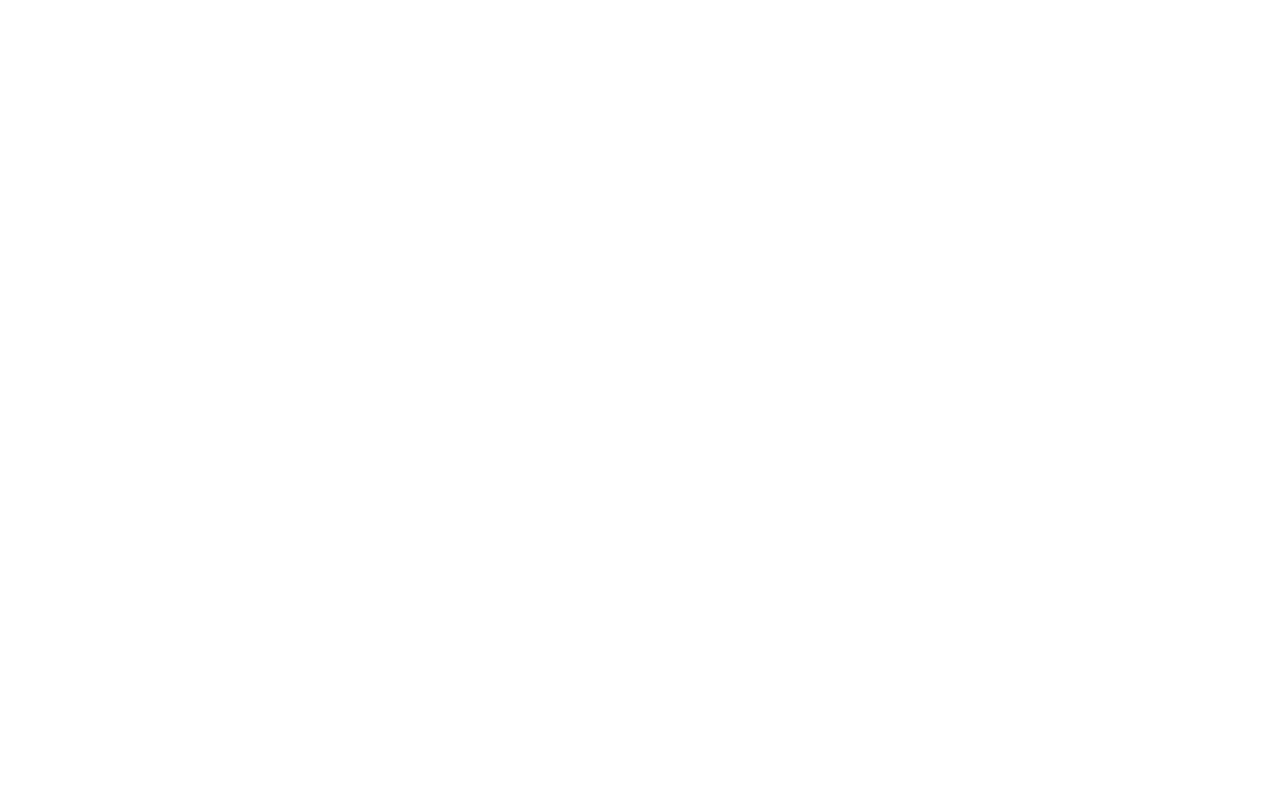
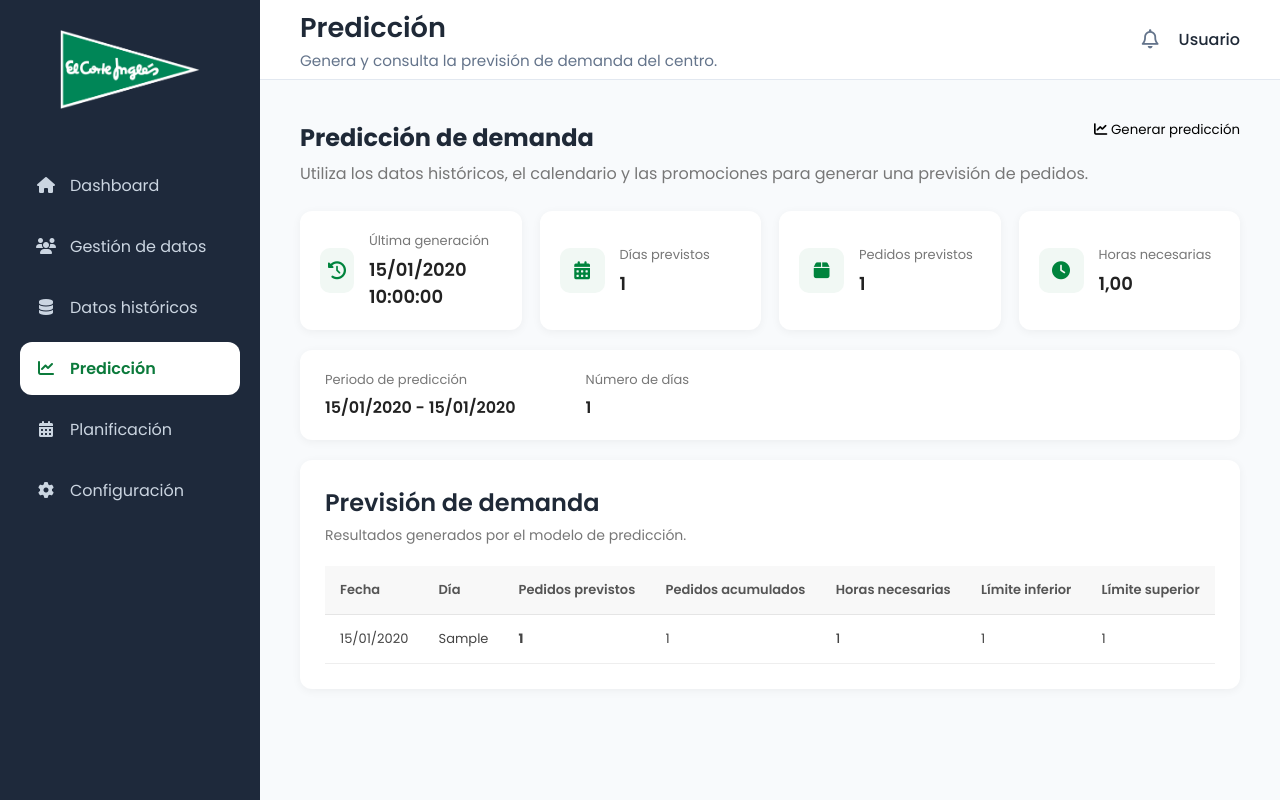
Before and after one commit to mortellss/Reto-EMPLEA-El-Corte-Ingles, a Flask app: page /prediccion in a window 1280 px wide. Before the commit the page is empty. Run offline with Flask 3, Linux system fonts and the light colour scheme; tables that the repository leaves empty hold one stand-in row (values such as "Sample post").

Commit message:
Actualización

```diff
--- a/interfaz/backend/app.py
+++ b/interfaz/backend/app.py
@@ -12,10 +12,39 @@
 # DASHBOARD
 # ------------------------
 
-@app.route("/")
+@app.route("/dashboard")
 def dashboard():
-    return render_template("dashboard.html")
-
+    trabajadores = pd.read_sql("""
+        SELECT COUNT(*) AS total
+        FROM trabajador
+        WHERE activo = 1
+    """, engine).iloc[0]["total"]
+
+    pedidos = pd.read_sql("""
+        SELECT SUM(total_pedidos) AS total
+        FROM pedidohistorico
+        WHERE id_centro = 1
+    """, engine).iloc[0]["total"]
+
+    ultima_prediccion = pd.read_sql("""
+        SELECT MAX(fecha_generacion) AS fecha
+        FROM prediccion
+        WHERE id_centro = 1
+    """, engine).iloc[0]["fecha"]
+
+    ultima_planificacion = pd.read_sql("""
+        SELECT MAX(fecha_generacion) AS fecha
+        FROM planificacion
+        WHERE id_centro = 1
+    """, engine).iloc[0]["fecha"]
+
+    return render_template(
+        "dashboard.html",
+        trabajadores=int(trabajadores or 0),
+        pedidos=int(pedidos or 0),
+        ultima_prediccion=ultima_prediccion,
+        ultima_planificacion=ultima_planificacion
+    )
 
 # ------------------------
 # GESTIÓN DE DATOS
@@ -2231,9 +2260,95 @@
 # ------------------------
 # PREDICCIÓN
 # ------------------------
+
 @app.route("/prediccion")
 def prediccion():
     return render_template("prediccion.html")
+
+@app.route("/api/prediccion")
+def api_prediccion():
+    try:
+        df = pd.read_sql("""
+            SELECT
+                id_prediccion,
+                fecha,
+                dia_semana,
+                pedidos_previstos,
+                pedidos_acumulados,
+                horas_necesarias,
+                limite_inferior,
+                limite_superior,
+                fecha_generacion,
+                id_centro
+            FROM prediccion
+            WHERE id_centro = 1
+            ORDER BY fecha
+        """, engine)
+
+        df = df.astype(object).where(pd.notna(df), None)
+
+        datos = df.to_dict(orient="records")
+
+        for fila in datos:
+            if fila.get("fecha") is not None:
+                fila["fecha"] = fila["fecha"].strftime("%Y-%m-%d")
+
+            if fila.get("fecha_generacion") is not None:
+                fila["fecha_generacion"] = fila["fecha_generacion"].strftime("%Y-%m-%d %H:%M:%S")
+
+        return jsonify(datos)
+
+    except Exception as e:
+        print("ERROR PREDICCIÓN:", e)
+        return jsonify({
+            "error": "No se han podido cargar las predicciones."
+        }), 500
+
+
+@app.route("/api/prediccion/generar", methods=["POST"])
+def generar_prediccion():
+    try:
+        import subprocess
+        import sys
+        import os
+
+        script = os.path.join(
+            os.path.dirname(__file__),
+            "..",
+            "..",
+            "FASE_1_modelo",
+            "entrenamiento_prophet.py"
+        )
+
+        resultado = subprocess.run(
+            [sys.executable, script],
+            capture_output=True,
+            text=True
+        )
+
+        if resultado.returncode != 0:
+            print("ERROR ENTRENAMIENTO:")
+            print(resultado.stderr)
+
+            return jsonify({
+                "error": "No se ha podido generar la predicción."
+            }), 500
+
+        print("PREDICCIÓN GENERADA:")
+        print(resultado.stdout)
+
+        return jsonify({
+            "ok": True,
+            "mensaje": "Predicción generada correctamente."
+        })
+
+    except Exception as e:
+
+        print("ERROR:", e)
+
+        return jsonify({
+            "error": str(e)
+        }), 500
 # ------------------------
 # PLANIFICACIÓN
 # ------------------------
--- /dev/null
+++ b/interfaz/backend/static/css/prediccion.css
@@ -0,0 +1,177 @@
+/* ============================================================
+   PREDICCIÓN
+============================================================ */
+
+.prediccion-header{
+    display:flex;
+    justify-content:space-between;
+    align-items:flex-start;
+    margin-bottom:25px;
+}
+
+.prediccion-header h2{
+    margin:0 0 6px;
+}
+
+.prediccion-header p{
+    margin:0;
+    color:#777;
+}
+
+.prediccion-resumen{
+    display:grid;
+    grid-template-columns:repeat(4,1fr);
+    gap:18px;
+    margin-bottom:20px;
+}
+
+.prediccion-card{
+    background:white;
+    border-radius:12px;
+    padding:20px;
+    display:flex;
+    align-items:center;
+    gap:15px;
+    box-shadow:0 2px 10px rgba(0,0,0,0.05);
+}
+
+.prediccion-card-icon{
+    width:45px;
+    height:45px;
+    border-radius:10px;
+    display:flex;
+    align-items:center;
+    justify-content:center;
+    background:#f1f8f4;
+    color:#00843d;
+    font-size:18px;
+}
+
+.prediccion-card span{
+    display:block;
+    font-size:13px;
+    color:#777;
+    margin-bottom:5px;
+}
+
+.prediccion-card strong{
+    display:block;
+    font-size:18px;
+    font-weight:600;
+    color:#222;
+}
+
+.prediccion-periodo{
+    background:white;
+    border-radius:12px;
+    padding:20px 25px;
+    margin-bottom:20px;
+    display:flex;
+    gap:70px;
+    box-shadow:0 2px 10px rgba(0,0,0,0.05);
+}
+
+.prediccion-periodo span{
+    display:block;
+    font-size:13px;
+    color:#777;
+    margin-bottom:5px;
+}
+
+.prediccion-periodo strong{
+    font-size:16px;
+    font-weight:600;
+    color:#222;
+}
+
+.prediccion-section{
+    background:white;
+    border-radius:12px;
+    padding:25px;
+    box-shadow:0 2px 10px rgba(0,0,0,0.05);
+}
+
+.prediccion-section .section-header{
+    margin-bottom:20px;
+}
+
+.prediccion-section .section-header h2{
+    margin:0 0 5px;
+}
+
+.prediccion-section .section-header p{
+    margin:0;
+    color:#777;
+    font-size:14px;
+}
+
+.prediccion-table-container{
+    width:100%;
+    overflow-x:auto;
+}
+
+.prediccion-table{
+    width:100%;
+    border-collapse:collapse;
+}
+
+.prediccion-table th{
+    text-align:left;
+    padding:14px 15px;
+    font-size:13px;
+    font-weight:600;
+    color:#555;
+    background:#f8f8f8;
+    border-bottom:1px solid #e5e5e5;
+}
+
+.prediccion-table td{
+    padding:14px 15px;
+    font-size:13px;
+    color:#444;
+    border-bottom:1px solid #eeeeee;
+}
+
+.prediccion-table tbody tr:hover{
+    background:#fafafa;
+}
+
+.prediccion-table td:nth-child(3){
+    font-weight:600;
+}
+
+.prediccion-table td:nth-child(5){
+    font-weight:500;
+}
+
+.prediccion-table .loading-cell{
+    text-align:center;
+    padding:35px;
+    color:#888;
+}
+
+@media(max-width:1100px){
+
+    .prediccion-resumen{
+        grid-template-columns:repeat(2,1fr);
+    }
+
+}
+
+@media(max-width:700px){
+
+    .prediccion-header{
+        flex-direction:column;
+        gap:15px;
+    }
+
+    .prediccion-resumen{
+        grid-template-columns:1fr;
+    }
+
+    .prediccion-periodo{
+        flex-direction:column;
+        gap:15px;
+    }
+
+}
--- /dev/null
+++ b/interfaz/backend/static/js/prediccion.js
@@ -0,0 +1,232 @@
+document.addEventListener("DOMContentLoaded",()=>{
+    let predicciones=[];
+
+    cargarPrediccion();
+    document.getElementById("generarPrediccion").addEventListener("click", generarPrediccion);
+
+    async function cargarPrediccion(){
+
+        try{
+
+            const respuesta=await fetch("/api/prediccion");
+            const datos=await respuesta.json();
+
+            if(!respuesta.ok){
+                throw new Error(
+                    datos.error||
+                    "No se han podido cargar las predicciones."
+                );
+            }
+
+            predicciones=datos;
+
+            mostrarResumen();
+            mostrarPrediccion();
+
+        }catch(error){
+
+            console.error(error);
+
+            const tabla=document.getElementById("tablaPrediccion");
+
+            if(tabla){
+                tabla.innerHTML=`
+                    <tr>
+                        <td colspan="7" class="loading-cell">
+                            No se han podido cargar las predicciones.
+                        </td>
+                    </tr>
+                `;
+            }
+
+        }
+    }
+
+    async function generarPrediccion(){
+
+        const boton=document.getElementById("generarPrediccion");
+
+        try{
+
+            boton.disabled=true;
+            boton.innerHTML='<i class="fa-solid fa-spinner fa-spin"></i> Generando...';
+
+            const respuesta=await fetch("/api/prediccion/generar",{
+                method:"POST"
+            });
+
+            const datos=await respuesta.json();
+
+            if(!respuesta.ok){
+                throw new Error(datos.error||"No se ha podido generar la predicción.");
+            }
+
+            alert("Predicción generada correctamente.");
+
+            await cargarPrediccion();
+
+        }catch(error){
+
+            console.error(error);
+
+            alert("Error al generar la predicción: "+error.message);
+
+        }finally{
+
+            boton.disabled=false;
+            boton.innerHTML='<i class="fa-solid fa-chart-line"></i> Generar predicción';
+
+        }
+    }
+    function mostrarResumen(){
+
+        const dias=document.getElementById("diasPrevistos");
+        const total=document.getElementById("totalPrevisto");
+        const horas=document.getElementById("totalHoras");
+        const ultima=document.getElementById("ultimaGeneracion");
+        const periodo=document.getElementById("periodoPrediccion");
+        const numeroDias=document.getElementById("numeroDias");
+
+        if(!predicciones.length){
+            return;
+        }
+
+        if(dias){
+            dias.textContent=predicciones.length;
+        }
+
+        if(numeroDias){
+            numeroDias.textContent=predicciones.length;
+        }
+
+        const totalPedidos=predicciones.reduce(
+            (suma,p)=>{
+                return suma+(Number(p.pedidos_previstos)||0);
+            },
+            0
+        );
+
+        if(total){
+            total.textContent=totalPedidos.toLocaleString("es-ES");
+        }
+
+        const totalHoras=predicciones.reduce(
+            (suma,p)=>{
+                return suma+(Number(p.horas_necesarias)||0);
+            },
+            0
+        );
+
+        if(horas){
+            horas.textContent=totalHoras.toLocaleString(
+                "es-ES",
+                {
+                    minimumFractionDigits:2,
+                    maximumFractionDigits:2
+                }
+            );
+        }
+
+        const primera=predicciones[0];
+        const ultimaPrediccion=predicciones[predicciones.length-1];
+
+        if(periodo){
+            periodo.textContent=
+                `${formatearFecha(primera.fecha)} - ${formatearFecha(ultimaPrediccion.fecha)}`;
+        }
+
+        if(ultima){
+
+            const fechas=predicciones
+                .map(p=>p.fecha_generacion)
+                .filter(Boolean);
+
+            if(fechas.length){
+                ultima.textContent=formatearFechaHora(fechas[0]);
+            }
+        }
+    }
+
+
+    function mostrarPrediccion(){
+
+        const tabla=document.getElementById("tablaPrediccion");
+
+        if(!tabla){
+            return;
+        }
+
+        if(!predicciones.length){
+
+            tabla.innerHTML=`
+                <tr>
+                    <td colspan="7" class="loading-cell">
+                        No hay predicciones registradas.
+                    </td>
+                </tr>
+            `;
+
+            return;
+        }
+
+        tabla.innerHTML=predicciones.map(p=>`
+
+            <tr>
+
+                <td>${formatearFecha(p.fecha)}</td>
+
+                <td>${p.dia_semana||""}</td>
+
+                <td>
+                    <strong>${p.pedidos_previstos??0}</strong>
+                </td>
+
+                <td>${p.pedidos_acumulados??0}</td>
+
+                <td>${p.horas_necesarias??0}</td>
+
+                <td>${p.limite_inferior??0}</td>
+
+                <td>${p.limite_superior??0}</td>
+
+            </tr>
+
+        `).join("");
+    }
+
+
+    function formatearFecha(fecha){
+
+        if(!fecha){
+            return "";
+        }
+
+        const partes=fecha.split("-");
+
+        if(partes.length!==3){
+            return fecha;
+        }
+
+        return`${partes[2]}/${partes[1]}/${partes[0]}`;
+    }
+
+
+    function formatearFechaHora(fecha){
+
+        if(!fecha){
+            return "";
+        }
+
+        const partes=fecha.split(" ");
+
+        if(partes.length<2){
+            return fecha;
+        }
+
+        const fechaFormateada=formatearFecha(partes[0]);
+
+        return`${fechaFormateada} ${partes[1]}`;
+    }
+
+
+});
--- a/interfaz/backend/templates/prediccion.html
+++ b/interfaz/backend/templates/prediccion.html
@@ -0,0 +1,154 @@
+<!DOCTYPE html>
+<html lang="es">
+<head>
+    <meta charset="UTF-8">
+    <meta name="viewport" content="width=device-width, initial-scale=1.0">
+    <title>EMPLEA | Predicción</title>
+    <link rel="preconnect" href="https://fonts.googleapis.com">
+    <link rel="preconnect" href="https://fonts.gstatic.com" crossorigin>
+    <link href="https://fonts.googleapis.com/css2?family=Poppins:wght@300;400;500;600;700&display=swap" rel="stylesheet">
+    <link rel="stylesheet" href="https://cdnjs.cloudflare.com/ajax/libs/font-awesome/6.7.2/css/all.min.css">
+    <link rel="stylesheet" href="{{ url_for('static', filename='css/style.css') }}">
+    <link rel="stylesheet" href="{{ url_for('static', filename='css/sidebar.css') }}">
+    <link rel="stylesheet" href="{{ url_for('static', filename='css/dashboard.css') }}">
+    <link rel="stylesheet" href="{{ url_for('static', filename='css/prediccion.css') }}">
+</head>
+<body>
+    <aside class="sidebar">
+        <div class="logo">
+            <img src="{{ url_for('static', filename='img/logo.webp') }}" alt="Logo">
+        </div>
+        <nav>
+            <a href="{{ url_for('dashboard') }}">
+                <i class="fa-solid fa-house"></i>
+                <span>Dashboard</span>
+            </a>
+            <a href="{{ url_for('gestion_datos') }}">
+                <i class="fa-solid fa-users"></i>
+                <span>Gestión de datos</span>
+            </a>
+            <a href="{{ url_for('historicos') }}">
+                <i class="fa-solid fa-database"></i>
+                <span>Datos históricos</span>
+            </a>
+            <a href="{{ url_for('prediccion') }}" class="active">
+                <i class="fa-solid fa-chart-line"></i>
+                <span>Predicción</span>
+            </a>
+            <a href="{{ url_for('planificacion') }}">
+                <i class="fa-solid fa-calendar-days"></i>
+                <span>Planificación</span>
+            </a>
+            <a href="{{ url_for('configuracion') }}">
+                <i class="fa-solid fa-gear"></i>
+                <span>Configuración</span>
+            </a>
+        </nav>
+    </aside>
+    <main class="main-content">
+        <header class="topbar">
+            <div>
+                <h2>Predicción</h2>
+                <p>Genera y consulta la previsión de demanda del centro.</p>
+            </div>
+            <div class="user">
+                <button>
+                    <i class="fa-regular fa-bell"></i>
+                </button>
+                <div class="user-info">
+                    <span>Usuario</span>
+                </div>
+            </div>
+        </header>
+        <section class="content">
+            <div class="prediccion-header">
+                <div>
+                    <h2>Predicción de demanda</h2>
+                    <p>Utiliza los datos históricos, el calendario y las promociones para generar una previsión de pedidos.</p>
+                </div>
+                <button type="button" id="generarPrediccion" class="primary-button">
+                    <i class="fa-solid fa-chart-line"></i>
+                    Generar predicción
+                </button>
+            </div>
+            <div class="prediccion-resumen">
+                <div class="prediccion-card">
+                    <div class="prediccion-card-icon">
+                        <i class="fa-solid fa-clock-rotate-left"></i>
+                    </div>
+                    <div>
+                        <span>Última generación</span>
+                        <strong id="ultimaGeneracion">—</strong>
+                    </div>
+                </div>
+                <div class="prediccion-card">
+                    <div class="prediccion-card-icon">
+                        <i class="fa-solid fa-calendar-days"></i>
+                    </div>
+                    <div>
+                        <span>Días previstos</span>
+                        <strong id="diasPrevistos">—</strong>
+                    </div>
+                </div>
+                <div class="prediccion-card">
+                    <div class="prediccion-card-icon">
+                        <i class="fa-solid fa-box"></i>
+                    </div>
+                    <div>
+                        <span>Pedidos previstos</span>
+                        <strong id="totalPrevisto">—</strong>
+                    </div>
+                </div>
+                <div class="prediccion-card">
+                    <div class="prediccion-card-icon">
+                        <i class="fa-solid fa-clock"></i>
+                    </div>
+                    <div>
+                        <span>Horas necesarias</span>
+                        <strong id="totalHoras">—</strong>
+                    </div>
+                </div>
+            </div>
+            <div class="prediccion-periodo">
+                <div>
+                    <span>Periodo de predicción</span>
+                    <strong id="periodoPrediccion">—</strong>
+                </div>
+                <div>
+                    <span>Número de días</span>
+                    <strong id="numeroDias">—</strong>
+                </div>
+            </div>
+            <div class="prediccion-section">
+                <div class="section-header">
+                    <div>
+                        <h2>Previsión de demanda</h2>
+                        <p>Resultados generados por el modelo de predicción.</p>
+                    </div>
+                </div>
+                <div class="prediccion-table-container">
+                    <table class="prediccion-table">
+                        <thead>
+                            <tr>
+                                <th>Fecha</th>
+                                <th>Día</th>
+                                <th>Pedidos previstos</th>
+                                <th>Pedidos acumulados</th>
+                                <th>Horas necesarias</th>
+                                <th>Límite inferior</th>
+                                <th>Límite superior</th>
+                            </tr>
+                        </thead>
+                        <tbody id="tablaPrediccion">
+                            <tr>
+                                <td colspan="7" class="loading-cell">Cargando datos...</td>
+                            </tr>
+                        </tbody>
+                    </table>
+                </div>
+            </div>
+        </section>
+    </main>
+    <script src="{{ url_for('static', filename='js/prediccion.js') }}"></script>
+</body>
+</html>
```
Also changed, not shown: FASE_1_modelo/entrenamiento_prophet.py (+11 -2 lines), interfaz/backend/templates/dashboard.html (+16 -4 lines), 1 other file.
